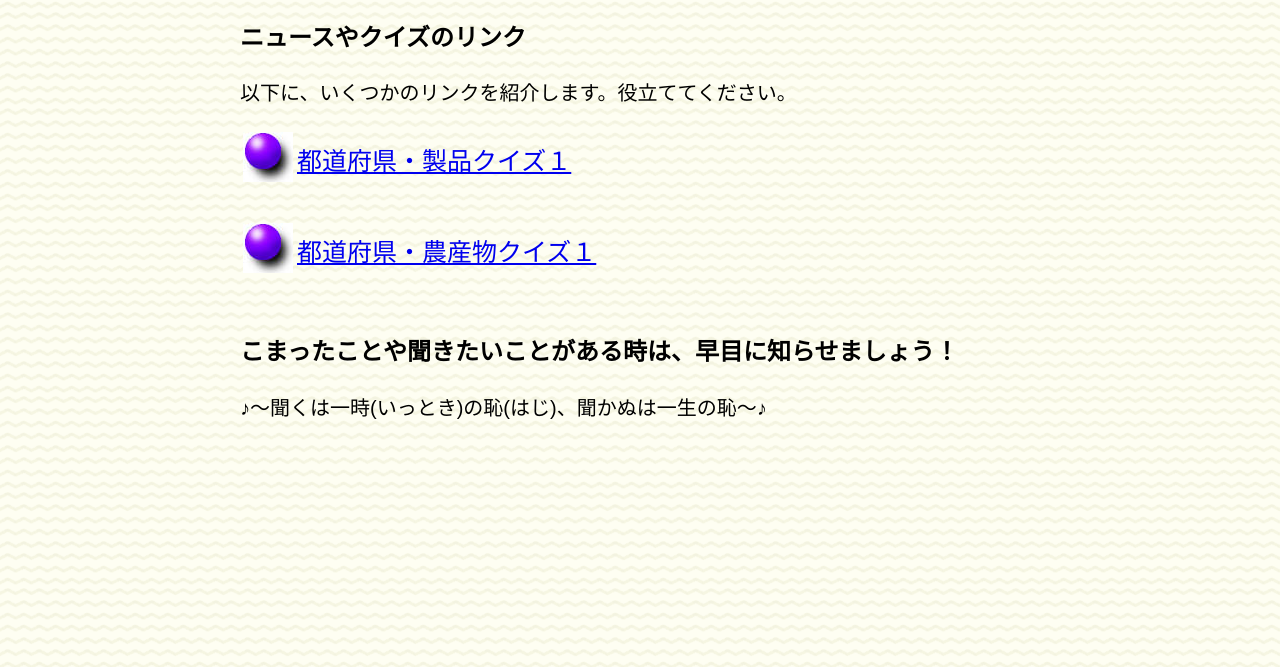
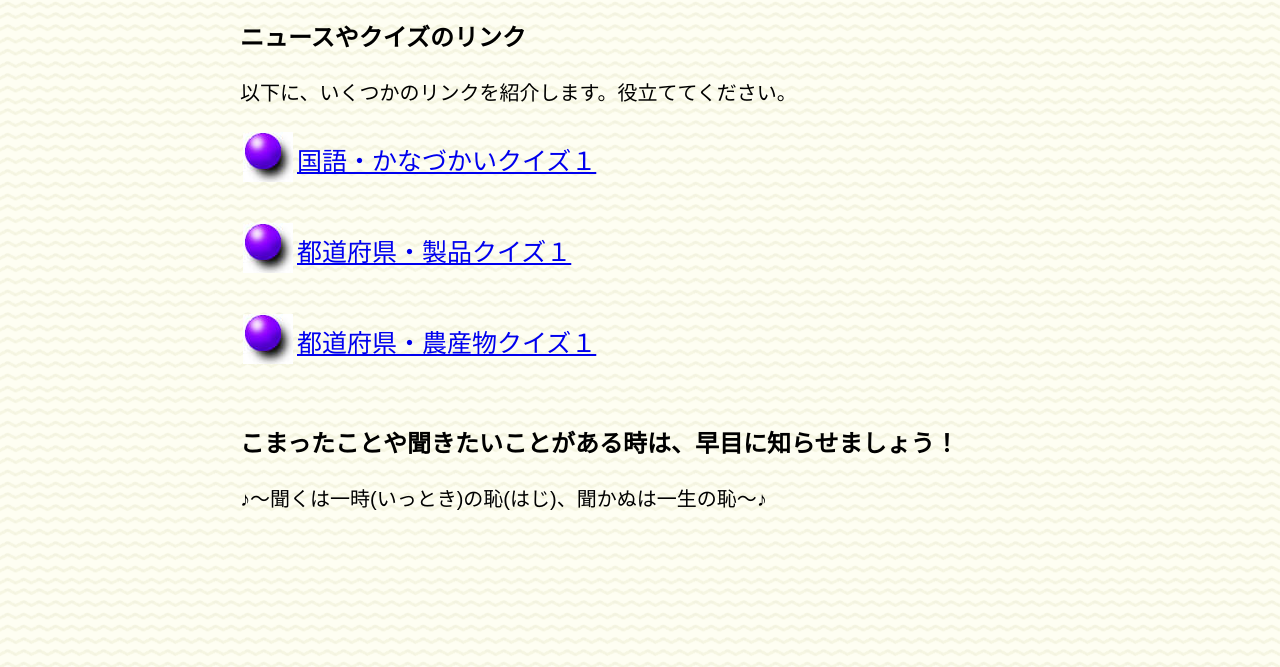
Before and after one commit to tanikawa-es007-alt/Class-website, a plain HTML site: page index.html in a window 1280 px wide. Shown: the part 133-800 px from the top of the page. Drawn offline with Linux system fonts and the light colour scheme.

Commit message:
Update index.html

```diff
--- a/index.html
+++ b/index.html
@@ -37,6 +37,21 @@
     </div>
   <TABLE>
     <TBODY>
+
+    <TR>
+      <TD><IMG src="img/icon2.jpg">
+      </TD>
+      <TD style="font-size: 25px;" noWrap>
+        <A href="quiz/kokugo_kanadukai01.html" target="mainspace">
+国語・かなづかいクイズ１
+        </A>
+      </TD>
+    </TR>
+    <TR>
+      <TD colSpan=2><BR>
+      </TD>
+    </TR>
+
     <TR>
       <TD><IMG src="img/icon2.jpg">
       </TD>
```
